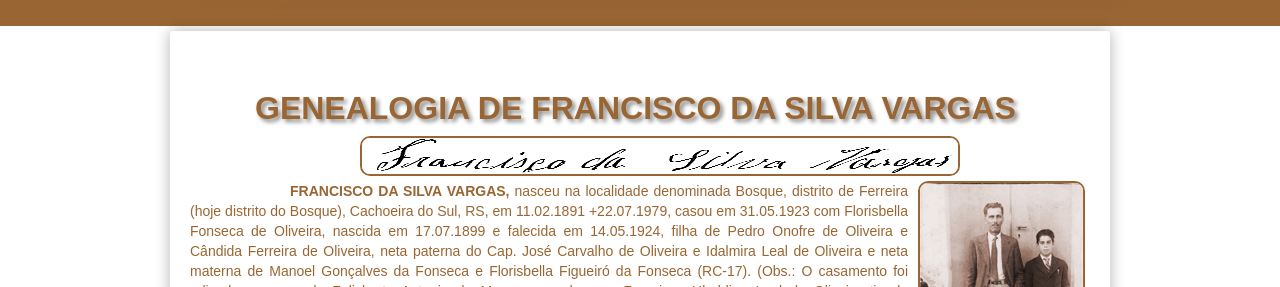
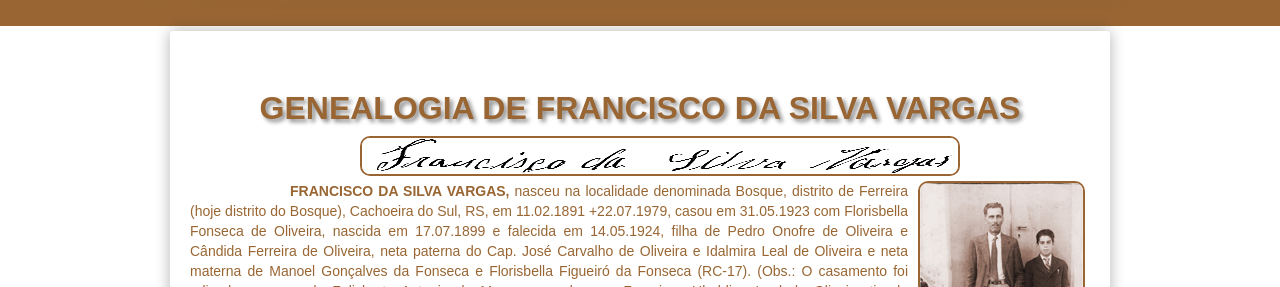
Before and after one commit to claudiovargas1955/claudiovargas1955.github.io, a Jekyll site: the page built from _pages/arvore-genealogica-de-costados-de-francisco.html, in a window 1280 px wide. Shown: the part 268-555 px from the top of the page. Built offline with Jekyll 4.4.1, drawn with Linux system fonts in a browser that asks for light colours; some web fonts are replaced.

Commit message:
Update arvore-genealogica-de-costados-de-francisco.html

```diff
--- a/_pages/arvore-genealogica-de-costados-de-francisco.html
+++ b/_pages/arvore-genealogica-de-costados-de-francisco.html
@@ -89,7 +89,7 @@ details[open] summary {color:#996633;
      }
 
   h1{text-shadow: 3px 3px 4px #888;
-     margin-left: 65px;
+     text-align: center;
      font-weight:bold;
      }
 
```
